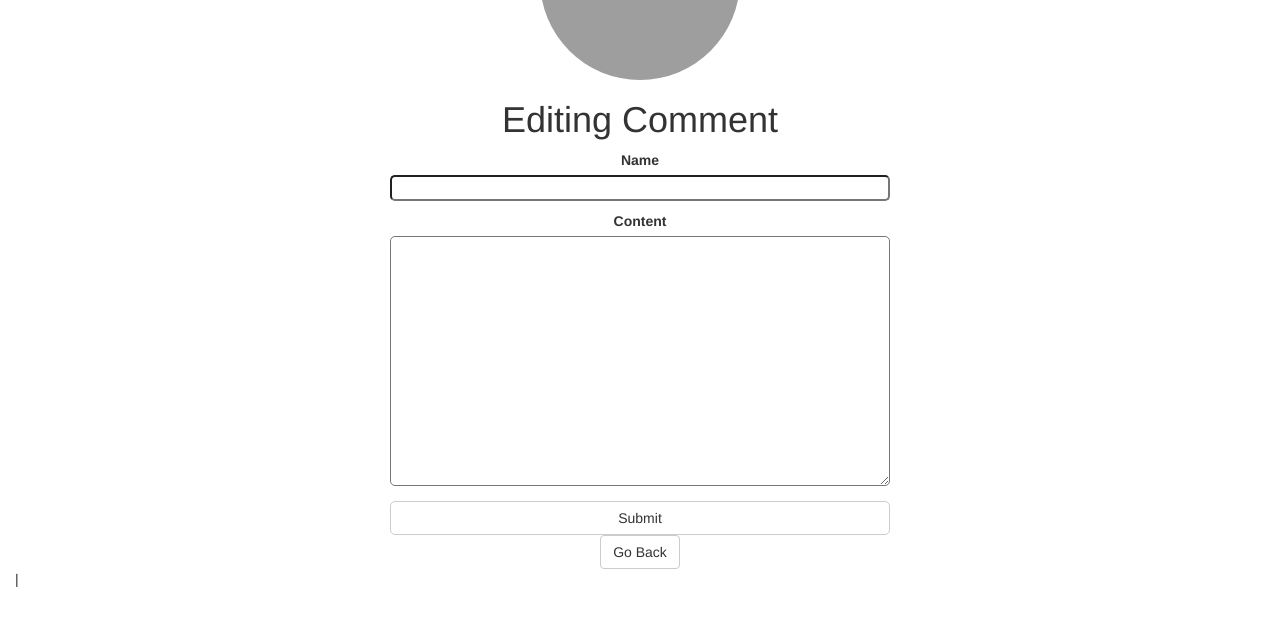
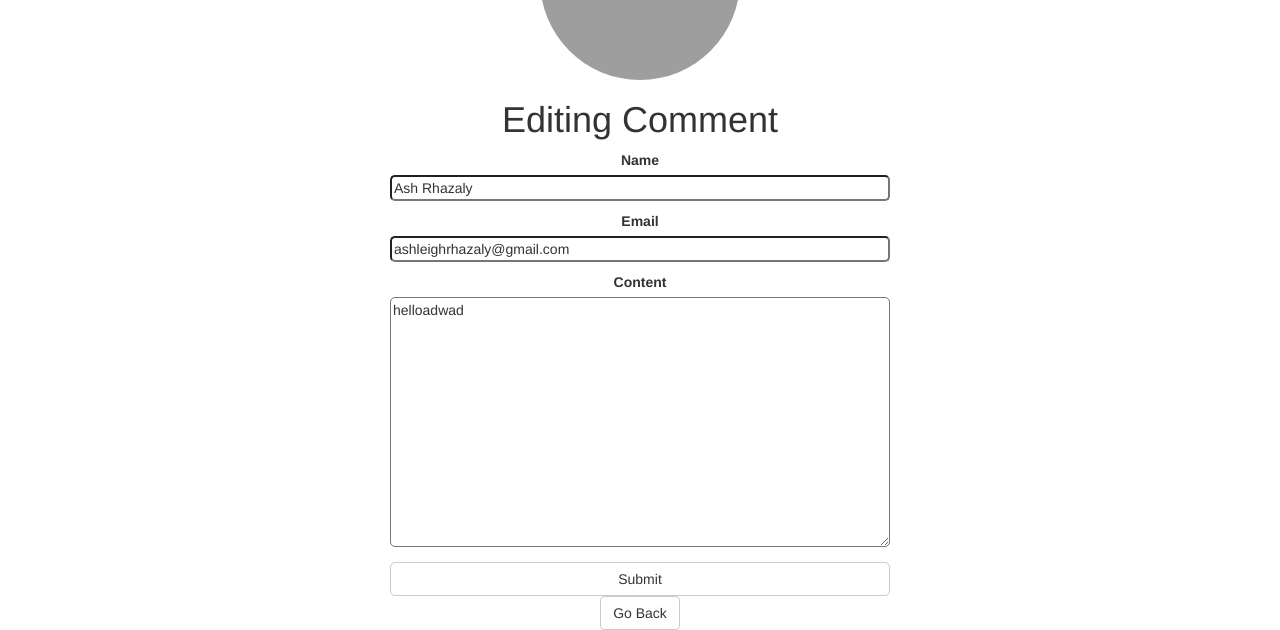
Before and after one commit to AshRhazaly/Personal-Blog, a Rails app: page /posts/16/comments/38/edit in a window 1280 px wide. Shown: the part 175-805 px from the top of the page. Before the commit the page ends 762 px from the top, so only its background shows below. Run offline with Rails 7, Linux system fonts and the light colour scheme; data comes from the database, SQL or seed files in the repository; both versions use the stored data as it was after the commit; style sheets or scripts are compiled from the project's sources; some libraries are stand-ins or nearby versions; grey boxes are pictures that could not be loaded.

Commit message:
Add email to comment field

```diff
--- a/app/controllers/comments_controller.rb
+++ b/app/controllers/comments_controller.rb
@@ -23,7 +23,7 @@ class CommentsController < ApplicationController
   # GET /posts/1/comments/21/edit
   def edit
     @post = Post.find(params[:post_id])
-    @comment = @post.comments.find(params[:id])
+    @comment = Comment.find(params[:id])
   end
 
   # POST /comments
@@ -37,6 +37,13 @@ class CommentsController < ApplicationController
   # PATCH/PUT /comments/1
   # PATCH/PUT /comments/1.json
   def update
+    @post = Post.find(params[:post_id])
+    @comment = Comment.find(params[:id])
+    if @comment.update(comment_params)
+      redirect_to posts_path(@post)
+    else
+      render 'new'
+    end
 
   end
 
@@ -54,6 +61,6 @@ class CommentsController < ApplicationController
 
     # Never trust parameters from the scary internet, only allow the white list through.
     def comment_params
-      params.require(:comment).permit(:name, :content)
+      params.require(:comment).permit(:name,:email, :content)
     end
 end
--- a/app/models/comment.rb
+++ b/app/models/comment.rb
@@ -1,3 +1,4 @@
 class Comment < ApplicationRecord
   belongs_to :post
+  validates :email, presence: true
 end
--- a/app/views/comments/_form.html.erb
+++ b/app/views/comments/_form.html.erb
@@ -1,25 +1,15 @@
-<!-- <h2>Add a comment:</h2>
-<%= form_for ([@post, @post.comments.build]) do |f| %>
+<section class="container-fluid ">
+<%= form_for ([@post,@post.comments.build]),:validate => true, :html=>{:class =>"form"} do |f| %>
+<section class="content-box">
   <p>
     <%= f.label :name %><br>
     <%= f.text_field :name %>
   </p>
-  <p>
-    <%= f.label :content %><br>
-    <%= f.text_area :content %>
-  </p>
-  <p>
-    <%= f.submit %>
-  </p>
-
-<% end %> -->
-
-<section class="container-fluid ">
-<%= form_for ([@post,@post.comments.build]), :html=>{:class =>"form"} do |f| %>
+</section>
 <section class="content-box">
   <p>
-    <%= f.label :name %><br>
-    <%= f.text_field :name %>
+    <%= f.label :email %><br>
+    <%= f.email_field :email %>
   </p>
 </section>
 <section class="content-box">
--- a/app/views/comments/edit.html.erb
+++ b/app/views/comments/edit.html.erb
@@ -1,4 +1,32 @@
 <header class="row clear">
 <h1>Editing Comment</h1>
 </header>
-<%= render 'form', comment: @comment %>|
+
+<section class="container-fluid ">
+<%= form_for ([@post,@comment]),:validate => true, :html=>{:class =>"form"} do |f| %>
+<section class="content-box">
+  <p>
+    <%= f.label :name %><br>
+    <%= f.text_field :name %>
+  </p>
+</section>
+<section class="content-box">
+  <p>
+    <%= f.label :email %><br>
+    <%= f.email_field :email %>
+  </p>
+</section>
+<section class="content-box">
+  <p>
+    <%= f.label :content %><br>
+    <%= f.text_area :content, :class =>"content-area" %>
+  </p>
+</section>
+<footer class="form-bottom">
+
+    <%= f.submit 'Submit', :class =>"btn btn-default"%>
+    <%= link_to 'Go Back', post_path(@post), class: "btn btn-default" %>
+<% end %>
+</footer>
+
+</section>
--- a/app/views/posts/index.html.erb
+++ b/app/views/posts/index.html.erb
@@ -24,6 +24,7 @@
                             method: :delete,
                             data: { confirm: 'Are you sure?' } %>
            </footer>
+           <hr />
          <% end %>
       </article>
       <footer class="page-footer">
```
Also changed, not shown: app/views/posts/show.html.erb (+5 -2 lines), db/development.sqlite3, 1 other file.
